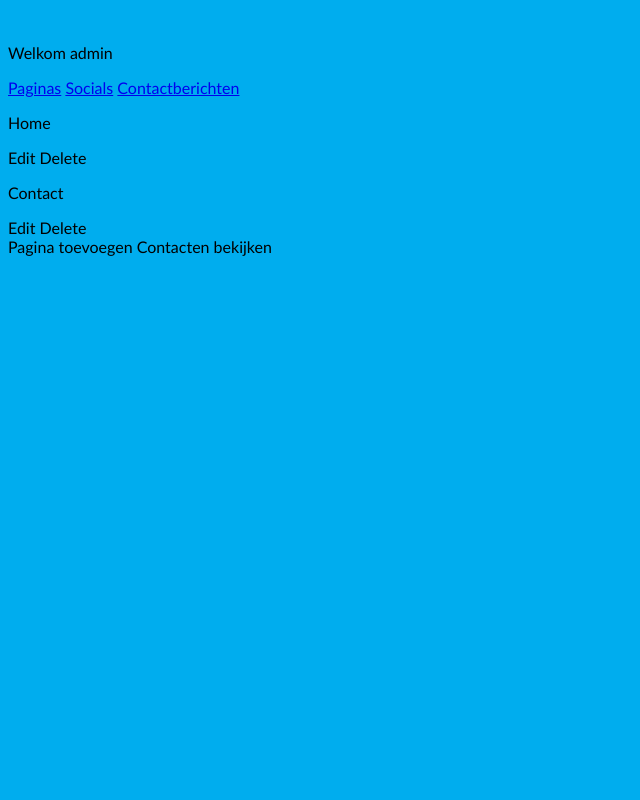
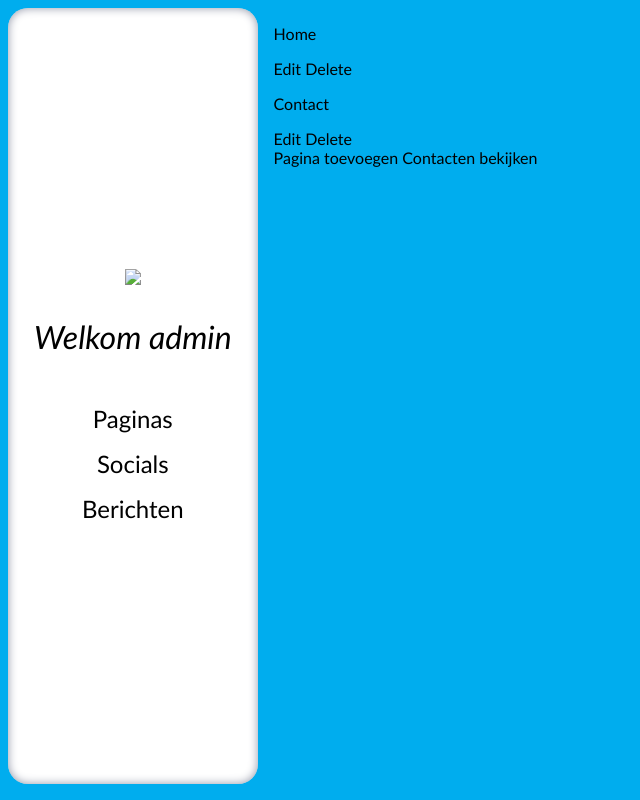
Before and after one commit to MoonyDewDrops/focus6, a PHP site: page /focus6/admin in a window 1280 px wide. Shown: the whole page, without its empty margins (0-640 px from the left). Run offline with PHP 8.4, Linux system fonts and the light colour scheme; a user stored in the database is signed in; data comes from the database, SQL or seed files in the repository; data that the repository does not hold is empty; a stand-in replaces the project's code that opens the database connection; style sheets or scripts are compiled from the project's sources; some libraries are stand-ins or nearby versions.

Commit message:
cms header done (for now)

```diff
--- a/assets/css/admin.css
+++ b/assets/css/admin.css
@@ -1,3 +1,35 @@
 body {
   background-color: #00ADEE;
+  display: grid;
+  grid-template-columns: 1fr 4fr;
+  gap: 1rem;
+}
+
+header {
+  background-color: white;
+  height: 97vh;
+  display: flex;
+  flex-direction: column;
+  justify-content: center;
+  align-items: center;
+  font-size: 2rem;
+  font-style: italic;
+  box-shadow: 0px 0px 10px 0px #9196a8 inset;
+  border-radius: 20px;
+}
+header .adminlink {
+  display: flex;
+  flex-direction: column;
+  align-items: center;
+  justify-content: center;
+}
+header .adminlink a {
+  color: black;
+  text-decoration: none;
+  font-size: 1.5rem;
+  margin-top: 1rem;
+  font-style: normal;
+}
+header .adminlink a:hover {
+  color: #00ADEE;
 }/*# sourceMappingURL=admin.css.map */
--- a/assets/css/admin.scss
+++ b/assets/css/admin.scss
@@ -2,4 +2,36 @@
 
 body{
     background-color: $accent-cms;
+    display: grid;
+    grid-template-columns: 1fr 4fr;
+    gap: 1rem;
 }
+
+header{
+    background-color: white;
+    height: 97vh;
+    display: flex;
+    flex-direction: column;
+    justify-content: center;
+    align-items: center;
+    font-size: 2rem;
+    font-style: italic;
+    box-shadow: 0px 0px 10px 0px #9196a8 inset;
+    border-radius: 20px;
+    .adminlink{
+        display: flex;
+        flex-direction: column;
+        align-items: center;
+        justify-content: center;
+        a {
+            color: black;
+            text-decoration: none;
+            font-size: 1.5rem;
+            margin-top: 1rem;
+            font-style: normal;
+            &:hover{
+                color: $accent-cms;
+            }
+        }
+    }
+}
--- /dev/null
+++ b/core/admin_header.php
@@ -0,0 +1,21 @@
+<!DOCTYPE html>
+    <html lang="en">
+
+    <head>
+        <meta charset="UTF-8">
+        <meta name="viewport" content="width=device-width, initial-scale=1.0">
+        <link rel="stylesheet" href="<?= 'assets/css/style.css' ?>">
+        <link rel="stylesheet" href="<?= 'assets/css/admin.css' ?>">
+        <title>CMS</title>
+    </head>
+
+    <body>
+        <header>
+            <img src="https://placeholder.co/200x100"></img>
+            <p>Welkom <?= $_SESSION['gebruikersnaam']; ?></p>
+            <div class="adminlink">
+                <a href="paginas">Paginas</a>
+                <a href="Socials">Socials</a>
+                <a href="contactberichten">Berichten</a>
+            </div>
+        </header>
--- a/views/admin.php
+++ b/views/admin.php
@@ -17,41 +17,24 @@ if (isset($_SESSION['gebruikersnaam'])) {
     $con->close();
     ?>
 
-    <!DOCTYPE html>
-    <html lang="en">
-
-    <head>
-        <meta charset="UTF-8">
-        <meta name="viewport" content="width=device-width, initial-scale=1.0">
-        <link rel="stylesheet" href="<?= 'assets/css/style.css' ?>">
-    <link rel="stylesheet" href="<?= 'assets/css/admin.css' ?>">
-        <title>CMS</title>
-    </head>
-
-    <body>
-        <header>
-            <img></img>
-            <p>Welkom <?= $_SESSION['gebruikersnaam']; ?></p>
-            <a href="paginas">Paginas</a>
-            <a href="Socials">Socials</a>
-            <a href="contactberichten">Contactberichten</a>
-        </header>
+    <?php include 'core/admin_header.php'; ?>
+        <div class="container">
             <?php
             if (isset($paginas)) {
                 foreach ($paginas as $pagina) {
                     ?>
                     <div>
                         <p><?= $pagina['paginaNaam']; ?></p>
-                    <a href='editProcess?id=<?= $pagina['id'];?>' style="text-decoration:none;color:black;">Edit</a>
-                    <a href='deleteProcess?id=<?= $pagina['id'];?>' style="text-decoration:none;color:black;">Delete</a>
+                        <a href='editProcess?id=<?= $pagina['id']; ?>' style="text-decoration:none;color:black;">Edit</a>
+                        <a href='deleteProcess?id=<?= $pagina['id']; ?>' style="text-decoration:none;color:black;">Delete</a>
                     </div>
                     <?php
                 }
             }
             ?>
-
             <a href="create" style="text-decoration:none;color:black;"> Pagina toevoegen </a>
             <a href="contact" style="text-decoration:none;color:black;">Contacten bekijken</a>
+        </div>
         <?php
 } else if (!isset($_SESSION['gebruikersnaam'])) {
     ?>
```
Also changed, not shown: 1 other file. Lines whose indentation alone changed are shown as unchanged.
